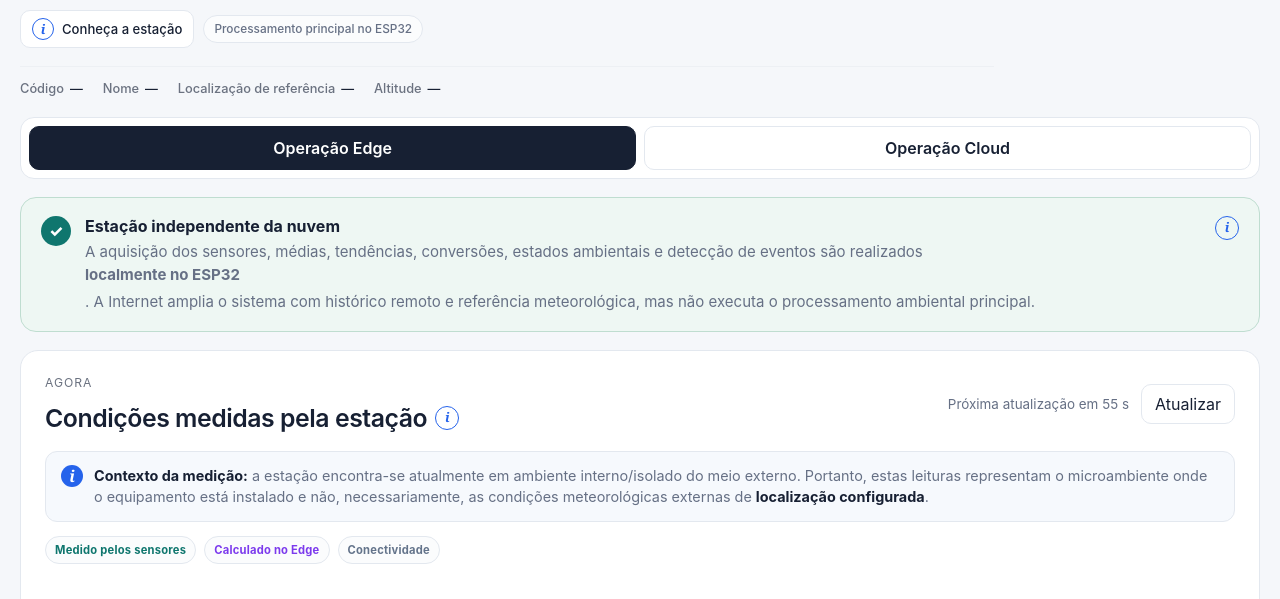
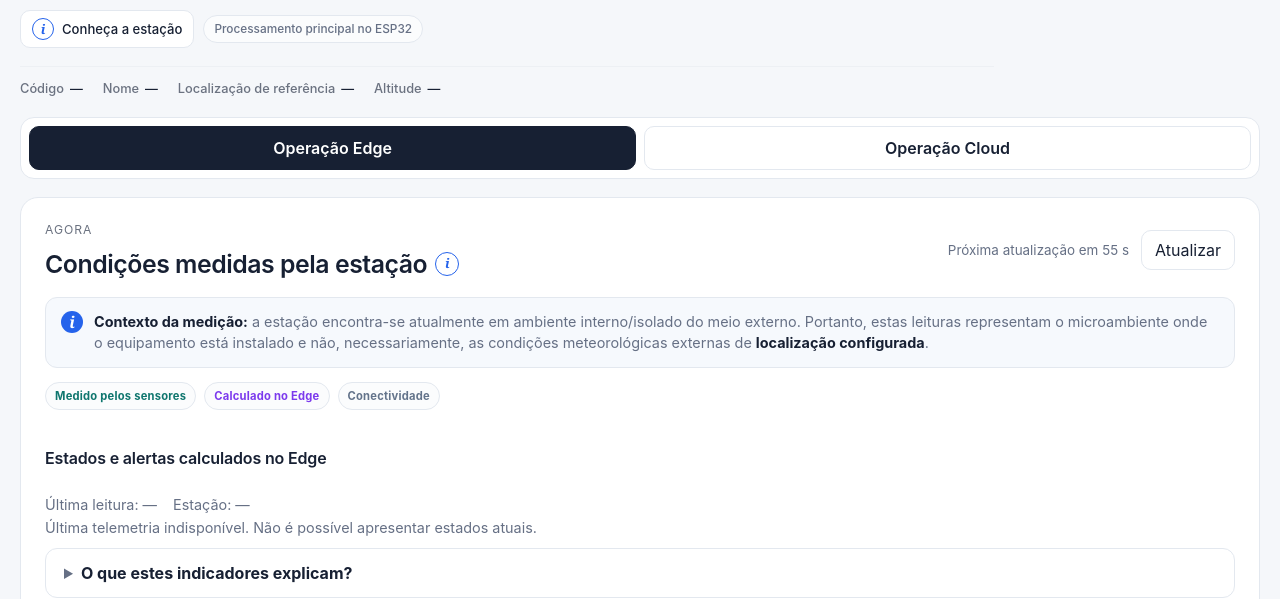
Before and after one commit to charlesalcarde/weather_station_esp32_edge_computing, a website built with Vite: page web/index.html in a window 1280 px wide. Shown: the part 156-755 px from the top of the page. Built offline with nearby package versions, Linux system fonts and the light colour scheme; files whose address does not match are found by name.

Commit message:
ux: remove redundant cloud-independence callout from Edge dashboard

```diff
--- a/web/index.html
+++ b/web/index.html
@@ -130,16 +130,6 @@
           </section>
         </section>
       </div>
-
-      <aside class="edge-callout" aria-label="Independência da estação">
-        <div class="edge-callout-icon" aria-hidden="true">✓</div>
-        <div>
-          <strong>Estação independente da nuvem</strong>
-          <p>A aquisição dos sensores, médias, tendências, conversões, estados ambientais e detecção de eventos são realizados <strong>localmente no ESP32</strong>. A Internet amplia o sistema com histórico remoto e referência meteorológica, mas não executa o processamento ambiental principal.</p>
-        </div>
-        <button class="info-icon info-action" type="button" data-info="edge-computing" aria-label="Saiba mais sobre Computação de Borda">i</button>
-      </aside>
-
       <section class="section">
         <div class="section-title-row">
           <div>
```
